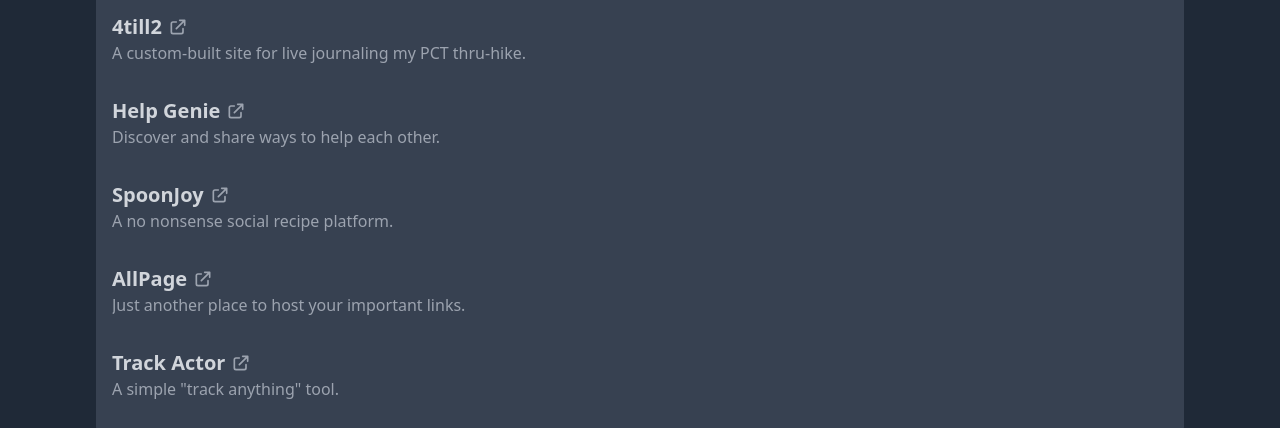
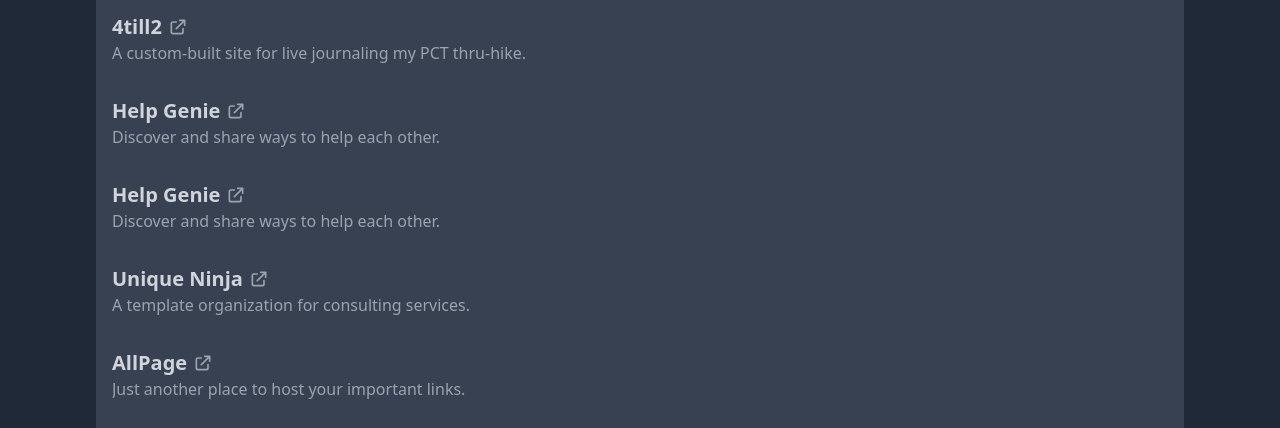
Before and after one commit to 4till2/yosefserkez.me, a website: page index.html in a window 1280 px wide. Shown: the part 331-759 px from the top of the page. Drawn offline with Linux system fonts and the light colour scheme.

Commit message:
auto commit with deploy

```diff
--- a/index.html
+++ b/index.html
@@ -105,6 +105,32 @@
                 </svg>
             </a>
             <p class="text-gray-400">Discover and share ways to help each other.</p>
+            <!--            <div class="relative w-full my-2 h-96 font-bold sm:text-lg sm:tracking-tight p-4 cursor-pointer overflow-hidden-->
+            <!--                rounded-md shadow-md">-->
+            <!--                &lt;!&ndash;                <a href="https://spoonjoy.herokuapp.com/discover" class="w-full h-full">&ndash;&gt;-->
+            <!--                &lt;!&ndash;                    <img src="assets/spoonjoy.png"&ndash;&gt;-->
+            <!--                &lt;!&ndash;                         class="h-full bg-gray-900 rounded mx-auto p-4">&ndash;&gt;-->
+            <!--                &lt;!&ndash;                </a>&ndash;&gt;-->
+            <!--                <iframe title="Inline Frame Example"-->
+            <!--                        width="100%"-->
+            <!--                        height="200"-->
+            <!--                        class="bg-white"-->
+            <!--                        style="position:absolute;top:0;left:0;width:100%;height:99%;"-->
+            <!--                        src="https://helpgenie.org"></iframe>-->
+            <!--            </div>-->
+        </div>
+
+        <div class="grid items-center w-full rounded-md overflow-hidden m-4 ml-0">
+            <a href="https://helpgenie.org" target="_blank" class="flex items-center">
+                <h2 class="text-gray-300 font-bold text-xl">Help Genie</h2>
+                <svg class="flex-shrink-0 ml-1.5 h-5 w-5 text-gray-400" fill="none"
+                     stroke="currentColor" viewBox="0 0 24 24"
+                     xmlns="http://www.w3.org/2000/svg">
+                    <path stroke-linecap="round" stroke-linejoin="round" stroke-width="2"
+                          d="M10 6H6a2 2 0 00-2 2v10a2 2 0 002 2h10a2 2 0 002-2v-4M14 4h6m0 0v6m0-6L10 14"></path>
+                </svg>
+            </a>
+            <p class="text-gray-400">Discover and share ways to help each other.</p>
 <!--            <div class="relative w-full my-2 h-96 font-bold sm:text-lg sm:tracking-tight p-4 cursor-pointer overflow-hidden-->
 <!--                rounded-md shadow-md">-->
 <!--                &lt;!&ndash;                <a href="https://spoonjoy.herokuapp.com/discover" class="w-full h-full">&ndash;&gt;-->
@@ -120,8 +146,8 @@
 <!--            </div>-->
         </div>
         <div class="grid items-center w-full rounded-md overflow-hidden m-4 ml-0">
-            <a href="https://spoonjoyapp.herokuapp.com/discover" target="_blank" class="flex items-center">
-                <h2 class="text-gray-300 font-bold text-xl">SpoonJoy</h2>
+            <a href="https://unique.ninja" target="_blank" class="flex items-center">
+                <h2 class="text-gray-300 font-bold text-xl">Unique Ninja</h2>
                 <svg class="flex-shrink-0 ml-1.5 h-5 w-5 text-gray-400" fill="none"
                      stroke="currentColor" viewBox="0 0 24 24"
                      xmlns="http://www.w3.org/2000/svg">
@@ -129,19 +155,15 @@
                           d="M10 6H6a2 2 0 00-2 2v10a2 2 0 002 2h10a2 2 0 002-2v-4M14 4h6m0 0v6m0-6L10 14"></path>
                 </svg>
             </a>
-            <p class="text-gray-400">A no nonsense social recipe platform.</p>
+            <p class="text-gray-400">A template organization for consulting services.</p>
 <!--            <div class="relative w-full my-2 h-96 font-bold sm:text-lg sm:tracking-tight p-4 cursor-pointer overflow-hidden-->
 <!--                rounded-md shadow-md">-->
-<!--                &lt;!&ndash;                <a href="https://spoonjoyapp.herokuapp.com/discover" class="w-full h-full">&ndash;&gt;-->
-<!--                &lt;!&ndash;                    <img src="assets/spoonjoy.png"&ndash;&gt;-->
-<!--                &lt;!&ndash;                         class="h-full bg-gray-900 rounded mx-auto p-4">&ndash;&gt;-->
-<!--                &lt;!&ndash;                </a>&ndash;&gt;-->
 <!--                <iframe title="Inline Frame Example"-->
 <!--                        width="100%"-->
 <!--                        height="200"-->
 <!--                        class="bg-white"-->
 <!--                        style="position:absolute;top:0;left:0;width:100%;height:99%;"-->
-<!--                        src="https://spoonjoyapp.herokuapp.com/discover"></iframe>-->
+<!--                        src="https://unique.ninja"></iframe>-->
 <!--            </div>-->
         </div>
 
```
